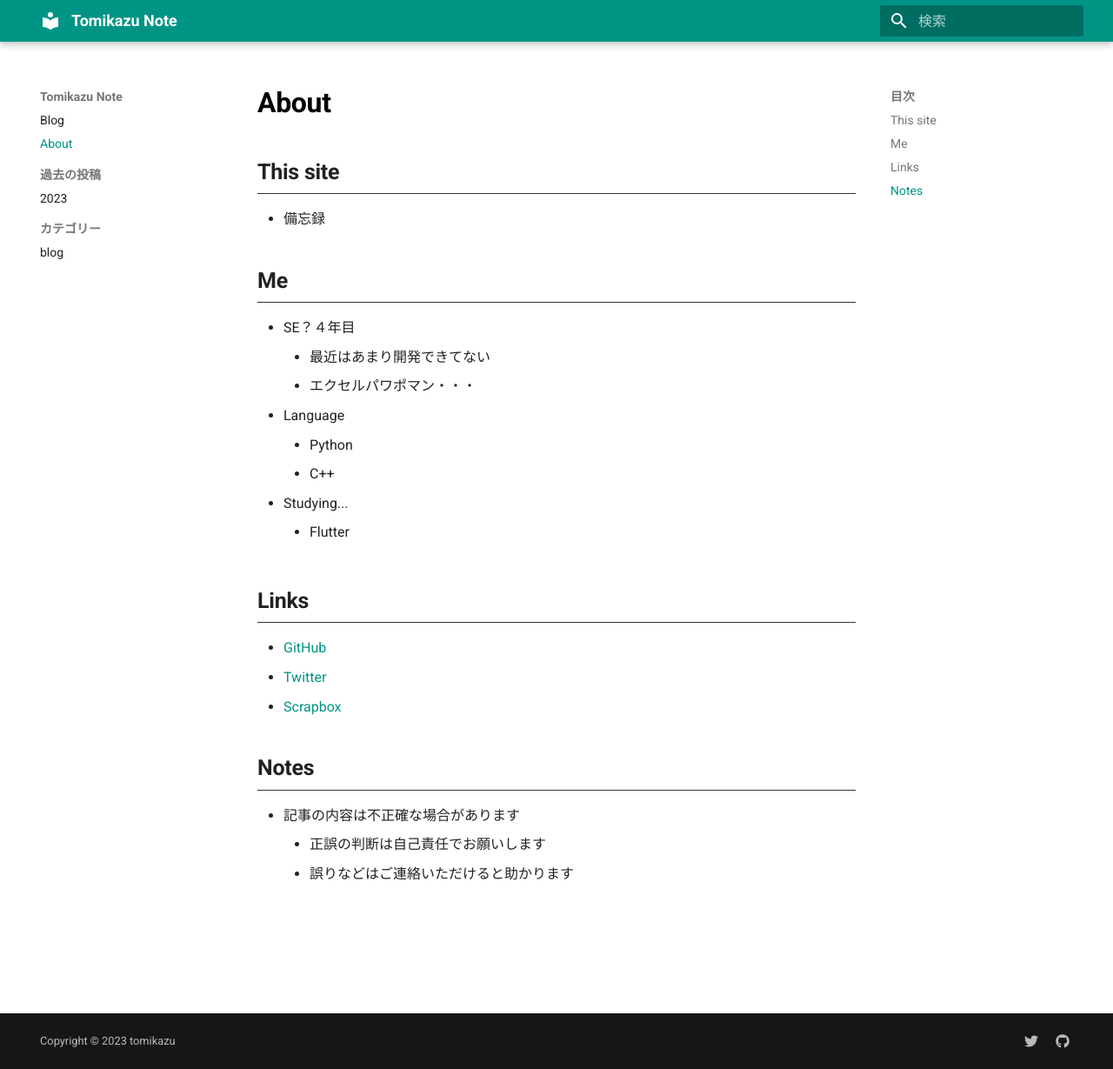
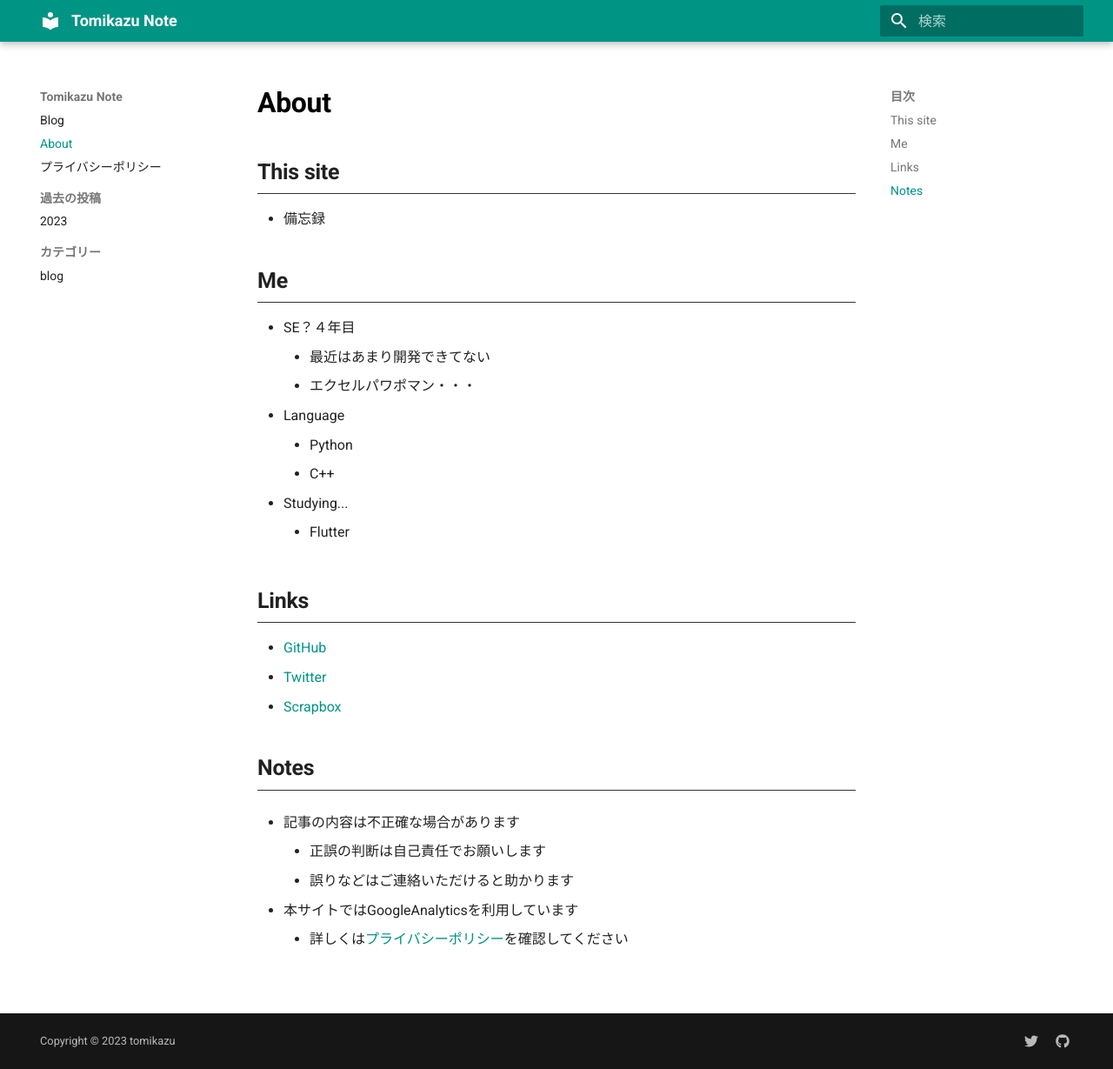
Before and after one commit to tomikazu1058/tomikazu_note, an MkDocs documentation site: the page built from docs/about.md, in a window 1280 px wide and 1229 px high. Shown: the whole window at 87% size. Built offline with MkDocs 1.6.1 and Material for MkDocs 9.7.7, drawn with Linux system fonts in a browser that asks for light colours.

Commit message:
add google analytics config

```diff
--- a/docs/about.md
+++ b/docs/about.md
@@ -27,5 +27,5 @@
     - 正誤の判断は自己責任でお願いします
     - 誤りなどはご連絡いただけると助かります
 
-<!-- - 本サイトではGoogleAnalyticsを利用しています
-    - 詳しくは[プライバシーポリシー](privacy.md)を確認してください -->
+- 本サイトではGoogleAnalyticsを利用しています
+    - 詳しくは[プライバシーポリシー](privacy.md)を確認してください
--- a/mkdocs.yml
+++ b/mkdocs.yml
@@ -36,7 +36,7 @@ plugins:
 nav:
   - index.md
   - about.md
-  # - privacy.md
+  - privacy.md
 markdown_extensions:
   - meta
   - admonition
@@ -88,3 +88,6 @@ extra:
       link: https://github.com/tomikazu1058
       name: tomikazu on GitHub
   generator: false
+  analytics:
+    provider: google
+    property: G-ZW9XJGFFDQ
```
